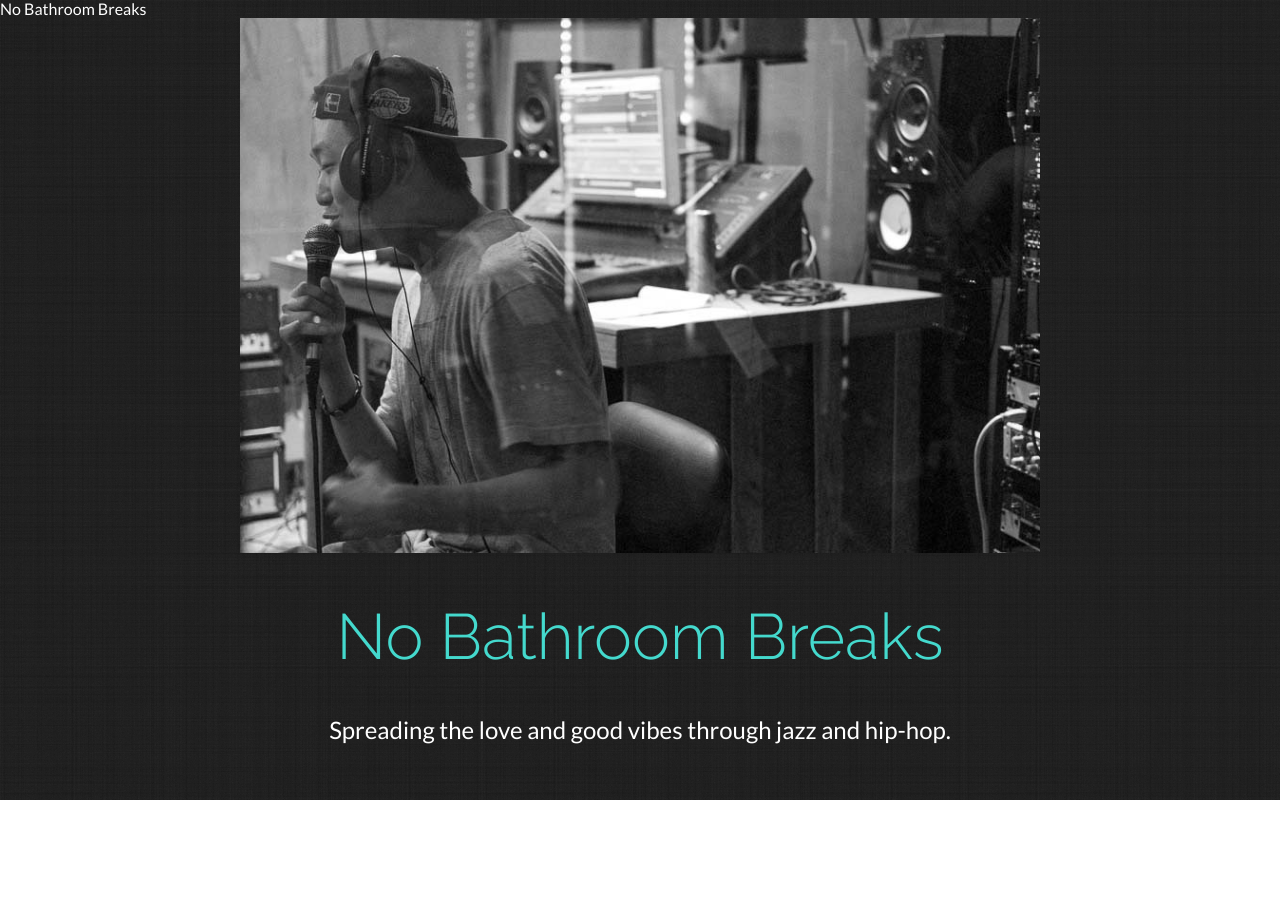
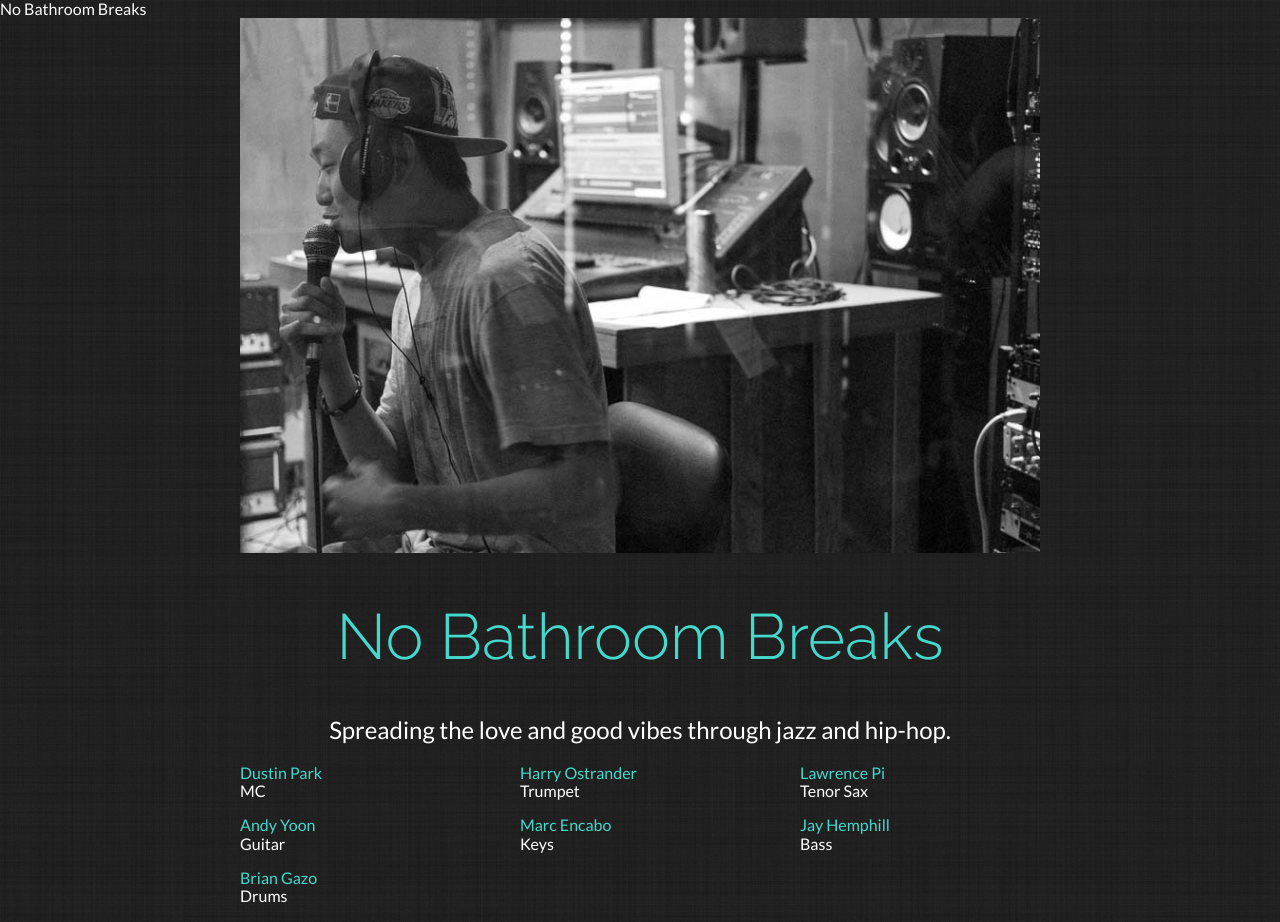
Before and after one commit to ayoon212/nbb-2, a Next.js app: page / in a window 1280 px wide. Before the commit the page ends 800 px from the top, so only its background shows below. Built offline with nearby package versions, Linux system fonts and the light colour scheme; a web font is replaced by a local one.

Commit message:
Add Members component

```diff
--- a/components/header.js
+++ b/components/header.js
@@ -3,5 +3,3 @@ export const Header = () => (
     No Bathroom Breaks
   </header>
 );
-
-export default Header;
--- /dev/null
+++ b/components/index.js
@@ -0,0 +1,3 @@
+export { Header } from './header';
+export { Hero } from './hero';
+export { Members } from './members';
--- /dev/null
+++ b/components/members.js
@@ -0,0 +1,43 @@
+/** @jsx jsx */
+import { css, jsx } from '@emotion/core';
+
+const members = [
+  {name: 'Dustin Park', role: 'MC' },
+  {name: 'Harry Ostrander', role: 'Trumpet' },
+  {name: 'Lawrence Pi', role: 'Tenor Sax' },
+  {name: 'Andy Yoon', role: 'Guitar' },
+  {name: 'Marc Encabo', role: 'Keys' },
+  {name: 'Jay Hemphill', role: 'Bass' },
+  {name: 'Brian Gazo', role: 'Drums' },
+];
+
+const membersStyle = css`
+  .members {
+    display: flex;
+    justify-content: space-between;
+    align-items: flex-start;
+    flex-wrap: wrap;
+    > * {
+      flex: 0 0 30%;
+    }
+    .member {
+      margin-bottom: 1rem;
+      p {
+        margin: 0;
+      }
+    }
+  }
+`;
+
+export const Members = () => (
+  <section css={membersStyle}>
+    <div className="members">
+      {members.map(member => (
+        <div className="member">
+          <p className="primary">{member.name}</p>
+          <p>{member.role}</p>
+        </div>
+      ))}
+    </div>
+  </section>
+);
--- a/pages/_app.js
+++ b/pages/_app.js
@@ -2,7 +2,7 @@ import Head from 'next/head';
 import { Global, css } from '@emotion/core';
 import 'normalize.css';
 import { Theme } from '../styles/theme';
-import { Header } from '../components/header';
+import { Header } from '../components';
 
 const globalStyle = css`
   body {
@@ -15,6 +15,10 @@ const globalStyle = css`
   .heading {
     color: ${Theme.primary};
     font-family: 'Raleway', sans-serif;
+  }
+
+  .primary {
+    color: ${Theme.primary};
   }
 `;
 
--- a/pages/index.js
+++ b/pages/index.js
@@ -1,6 +1,6 @@
 /** @jsx jsx */
 import { css, jsx } from '@emotion/core';
-import { Hero } from '../components/hero';
+import { Hero, Members } from '../components';
 
 const homeStyle = css`
   main {
@@ -14,6 +14,7 @@ const Home = () => (
   <div css={homeStyle}>
     <main>
       <Hero />
+      <Members />
     </main>
 
     <style jsx>{`
```
